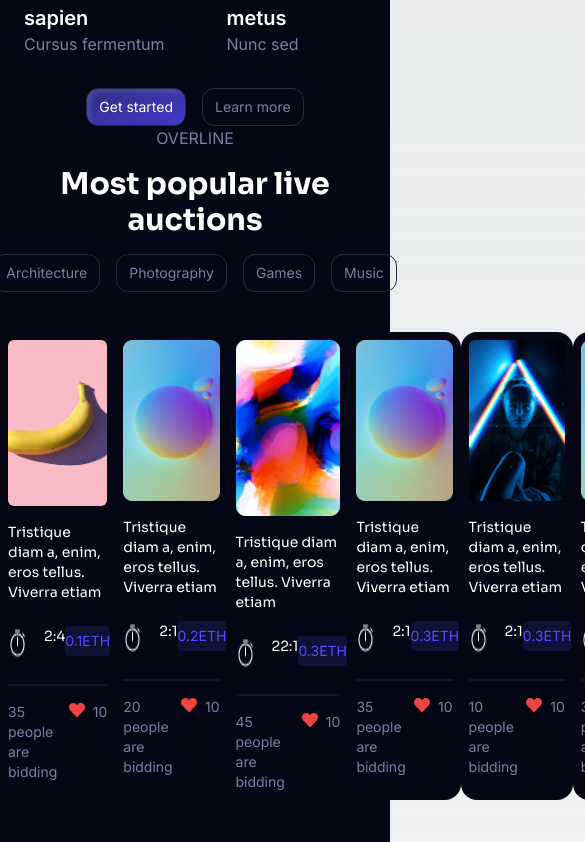
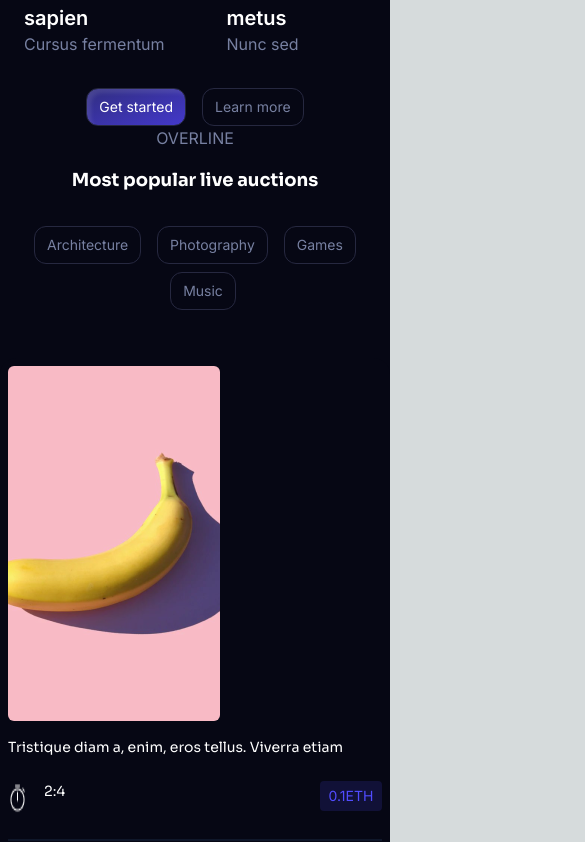
Before and after one commit to Bukasuji/nft_marketplace, a Next.js app: page / in a window 390 px wide. Shown: the part 2702-3544 px from the top of the page, 585 px wide, since content can reach past the window. Built offline with nearby package versions, Linux system fonts and the light colour scheme.

Commit message:
responsive

```diff
--- a/app/components/Feautures.tsx
+++ b/app/components/Feautures.tsx
@@ -3,7 +3,7 @@ import Image from "next/image";
 export default function Feautures() {
   return (
     <div>
-        <div className="flex flex-col flex-col-reverse lg:flex-row xl:mx-auto md:mx-32 mx-6 xl:max-w-6xl mt-28">
+        <div className="flex flex-col flex-col-reverse lg:flex-row lg:mx-auto md:mx-32 mx-6 xl:max-w-6xl mt-28">
             <div className="">
                 <div>
                     <p className="text-2xl lg:text-start text-center text-[#7780A1] mb-4 uppercase">Overline</p>
--- a/app/components/Popular_auction.tsx
+++ b/app/components/Popular_auction.tsx
@@ -11,25 +11,25 @@ interface Props {
 
 const Popular_auction: React.FC<Props> = ({ data }) => {
     return (
-        <div className="container xl:max-w-6xl mx-auto">
+        <div className="container mx-auto xl:max-w-6xl lg:mx-auto">
             <p className='text-[#7780A1] text-center uppercase'>overline</p>
-            <h1 className="text-3xl font-bold font-sora mb-4 mt-4 text-white text-center">Most popular live auctions</h1>
-            <div className='flex justify-center  space-x-4'>
-                    <button className='bg-transparent  text-[#7780A1] text-sm  py-2 px-3 border border-[#262840] rounded-xl'>
+            <h1 className="md:text-3xl text-lg font-bold font-sora mb-4 mt-4 text-white text-center">Most popular live auctions</h1>
+            <div className='flex justify-center flex-wrap space-x-4 mb-4 lg:mb-0 mt-8'>
+                <button className='bg-transparent text-[#7780A1] text-sm py-2 px-3 border border-[#262840] rounded-xl mb-2'>
                     Architecture
                 </button>
-                    <button className='bg-transparent  text-[#7780A1] text-sm  py-2 px-3 border border-[#262840] rounded-xl'>
+                <button className='bg-transparent text-[#7780A1] text-sm py-2 px-3 border border-[#262840] rounded-xl mb-2'>
                     Photography
                 </button>
-
-                    <button className='bg-transparent  text-[#7780A1] text-sm  py-2 px-3 border border-[#262840] rounded-xl'>
+                <button className='bg-transparent text-[#7780A1] text-sm py-2 px-3 border border-[#262840] rounded-xl mb-2'>
                     Games
                 </button>
-                   <button className='bg-transparent  text-[#7780A1] text-sm  py-2 px-3 border border-[#262840] rounded-xl'>
+                <button className='bg-transparent text-[#7780A1] text-sm py-2 px-3 border border-[#262840] rounded-xl mb-2'>
                     Music
                 </button>
             </div>
-            <div className="mt-10 flex">
+
+            <div className="mt-10 flex flex-col lg:flex-row">
                 {data.map((item: NFT) => (
                     <div key={item.id} className="bg-[#060714] rounded-2xl p-2">
                         <Image src={item.image} alt="nft image" width={212} height={355} className=" mb-2 rounded-md" />
```
Lines whose indentation alone changed are shown as unchanged.
